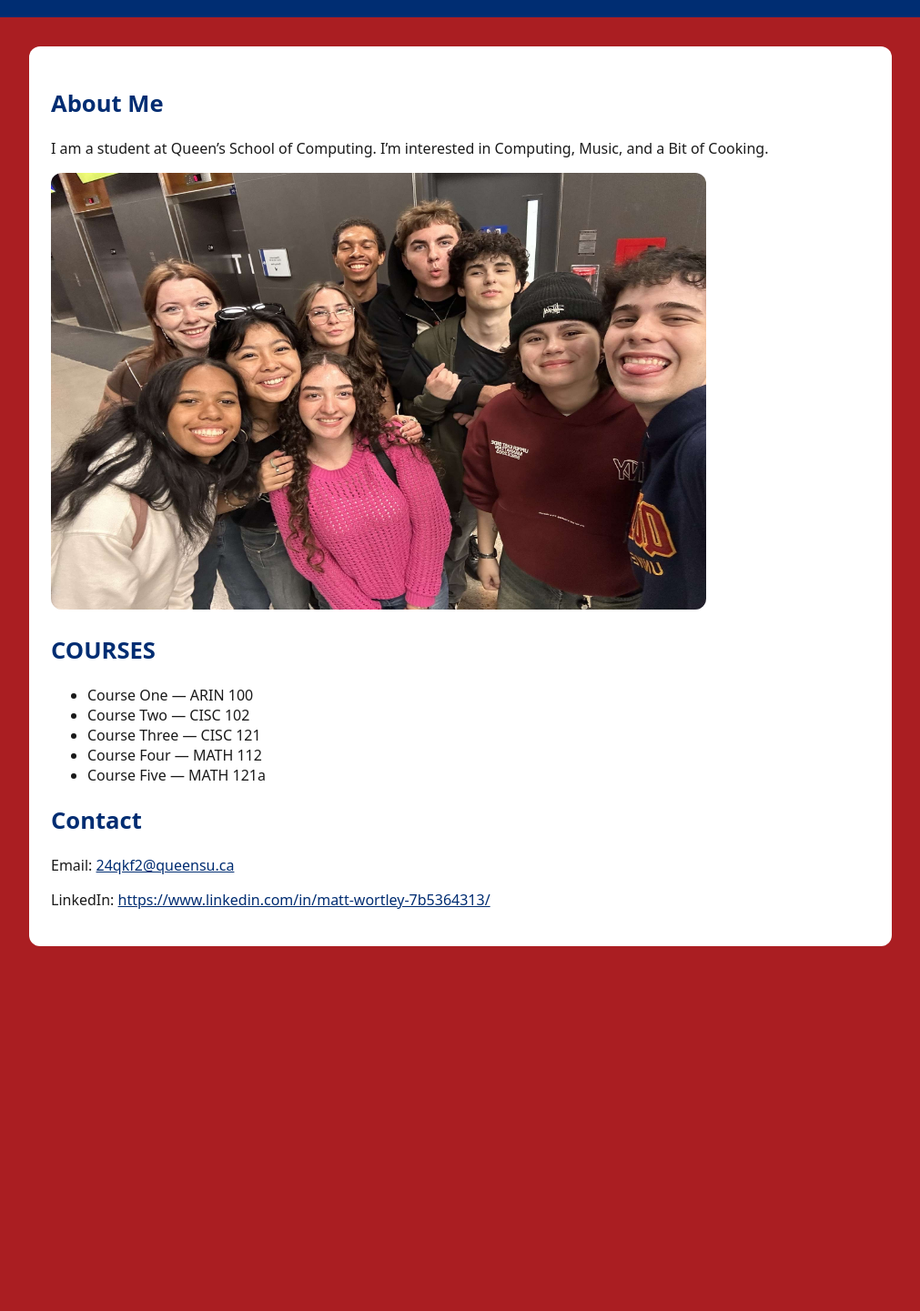
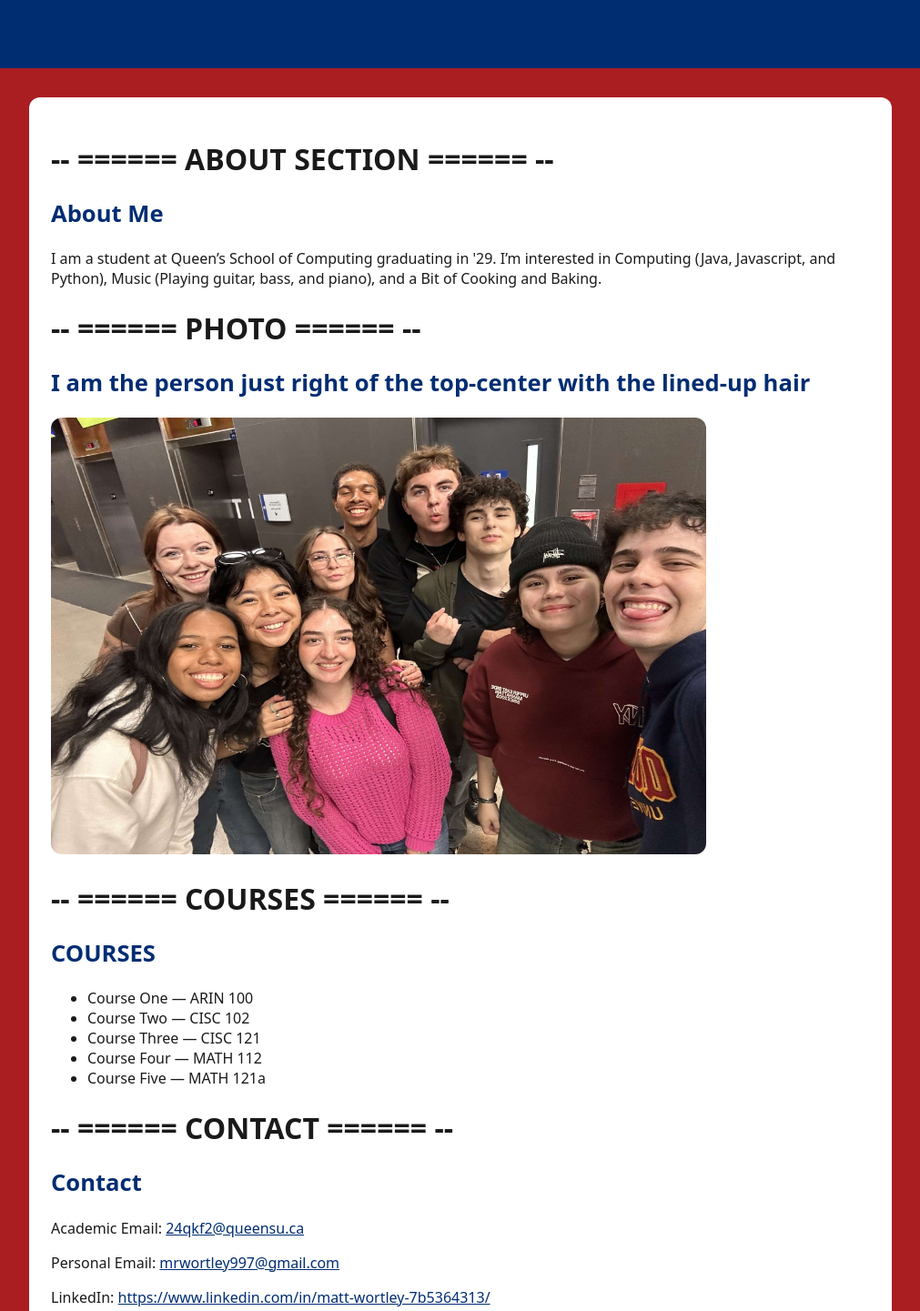
Before and after one commit to MattWortley/queens-student-page, a plain HTML site: page index.html in a window 1280 px wide. Shown: the part 99-1540 px from the top of the page at 91% size, without its empty margins (134-1145 px from the left). Before the commit the page ends 1171 px from the top, so only its background shows below. Drawn offline with Linux system fonts and the light colour scheme.

Commit message:
Update index.html

```diff
--- a/index.html
+++ b/index.html
@@ -9,17 +9,19 @@
   <body>
     <header>
       <h1>Welcome to Matt's Page</h1> <!-- change this heading to your name -->
+      <h2> This website is a brief summary about who I am</h2>
     </header>
 
     <main>
-      <!-- ====== ABOUT SECTION ====== -->
+      <h1>-- ====== ABOUT SECTION ====== --<h1>
       <h2>About Me</h2>
-      <p>I am a student at Queen’s School of Computing. I’m interested in Computing, Music, and a Bit of Cooking<!-- replace with interests -->.</p>
+      <p>I am a student at Queen’s School of Computing graduating in '29. I’m interested in Computing (Java, Javascript, and Python), Music (Playing guitar, bass, and piano), and a Bit of Cooking and Baking<!-- replace with interests -->.</p>
 
-      <!-- ====== PHOTO  ====== -->
+      <h1>-- ====== PHOTO  ====== --<h1>
+        <h2>I am the person just right of the top-center with the lined-up hair</h2>
       <img src="me.JPG" alt="My Friends" width="720" height="480" />
 
-      <!-- ====== COURSES ====== -->
+      <h1>-- ====== COURSES ====== --<h1>
       <h2>COURSES</h2>
       <ul>
         <li>Course One — ARIN 100</li>
@@ -29,9 +31,10 @@
         <li>Course Five — MATH 121a</li>
       </ul>
 
-      <!-- ====== CONTACT ====== -->
+      <h1>-- ====== CONTACT ====== --<h1>
       <h2>Contact</h2>
-      <p>Email: <a href="mailto:24qkf2@queensu.ca">24qkf2@queensu.ca</a></p>
+      <p>Academic Email: <a href="mailto:24qkf2@queensu.ca">24qkf2@queensu.ca</a></p>
+      <p>Personal Email: <a href="mailto:mrwortley997@gmail.com">mrwortley997@gmail.com</a></p>
       <p>LinkedIn: <a href="#">https://www.linkedin.com/in/matt-wortley-7b5364313/</a></p>
     </main>
   </body>
```
